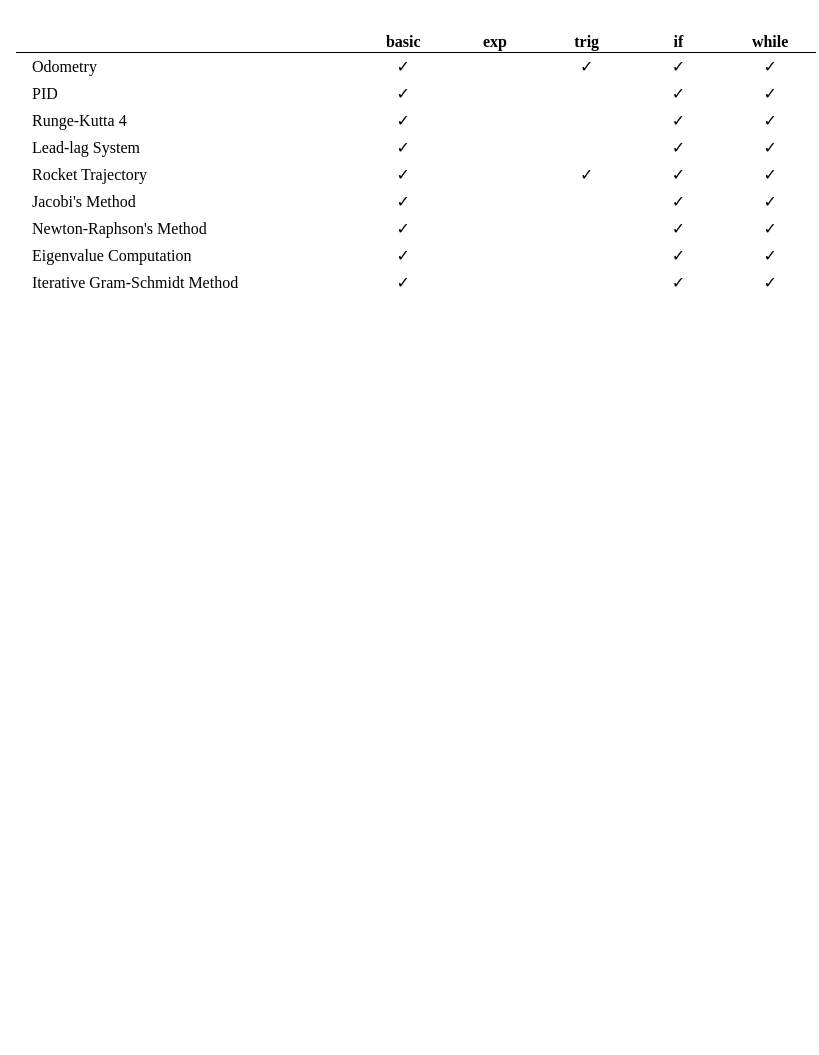
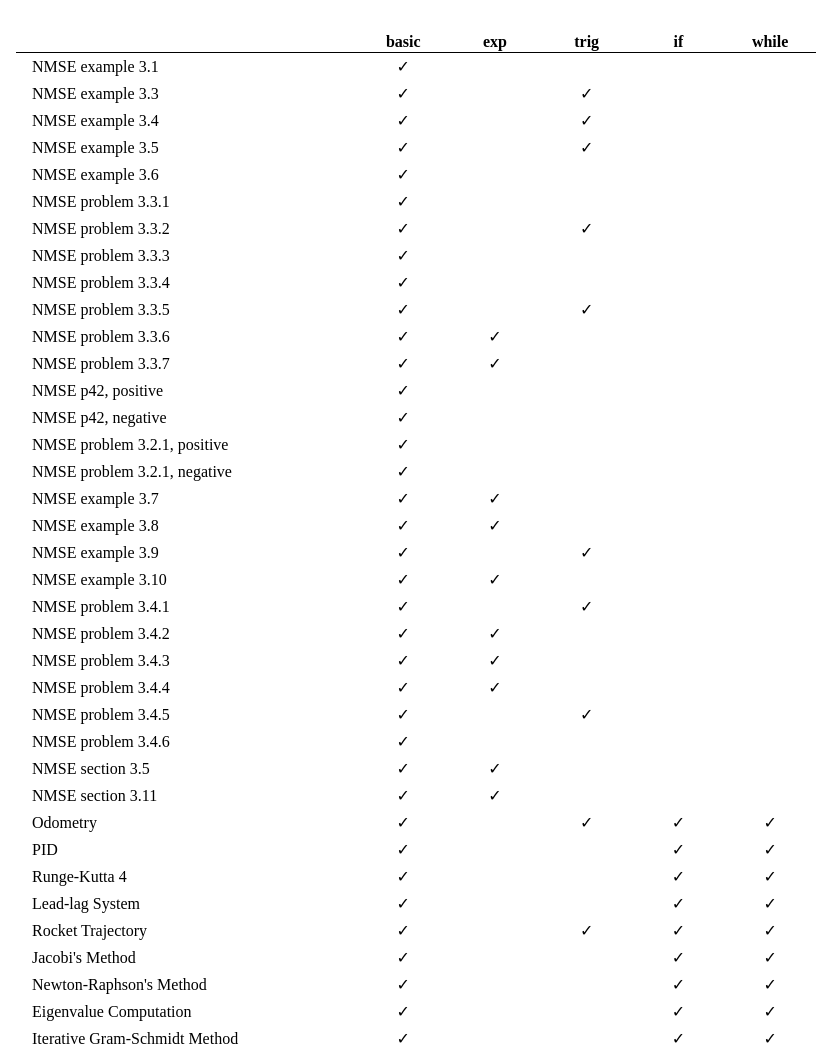
Before and after one commit to FPBench/FPBench, a plain HTML site: page table.html in a window 1280 px wide. Shown: the whole page, without its empty margins (224-1043 px from the left). Before the commit the page ends 800 px from the top, so only its background shows below. Drawn offline with Linux system fonts and the light colour scheme.

Commit message:
Added the Hamming tests, updated table.

```diff
--- a/table.html
+++ b/table.html
@@ -8,6 +8,34 @@
 <body>
   <table>
   <tr><th></th><th>basic</th><th>exp</th><th>trig</th><th>if</th><th>while</th></tr>
+  <tr><td>NMSE example 3.1</td><td>✓</td><td></td><td></td><td></td><td></td></tr>
+  <tr><td>NMSE example 3.3</td><td>✓</td><td></td><td>✓</td><td></td><td></td></tr>
+  <tr><td>NMSE example 3.4</td><td>✓</td><td></td><td>✓</td><td></td><td></td></tr>
+  <tr><td>NMSE example 3.5</td><td>✓</td><td></td><td>✓</td><td></td><td></td></tr>
+  <tr><td>NMSE example 3.6</td><td>✓</td><td></td><td></td><td></td><td></td></tr>
+  <tr><td>NMSE problem 3.3.1</td><td>✓</td><td></td><td></td><td></td><td></td></tr>
+  <tr><td>NMSE problem 3.3.2</td><td>✓</td><td></td><td>✓</td><td></td><td></td></tr>
+  <tr><td>NMSE problem 3.3.3</td><td>✓</td><td></td><td></td><td></td><td></td></tr>
+  <tr><td>NMSE problem 3.3.4</td><td>✓</td><td></td><td></td><td></td><td></td></tr>
+  <tr><td>NMSE problem 3.3.5</td><td>✓</td><td></td><td>✓</td><td></td><td></td></tr>
+  <tr><td>NMSE problem 3.3.6</td><td>✓</td><td>✓</td><td></td><td></td><td></td></tr>
+  <tr><td>NMSE problem 3.3.7</td><td>✓</td><td>✓</td><td></td><td></td><td></td></tr>
+  <tr><td>NMSE p42, positive</td><td>✓</td><td></td><td></td><td></td><td></td></tr>
+  <tr><td>NMSE p42, negative</td><td>✓</td><td></td><td></td><td></td><td></td></tr>
+  <tr><td>NMSE problem 3.2.1, positive</td><td>✓</td><td></td><td></td><td></td><td></td></tr>
+  <tr><td>NMSE problem 3.2.1, negative</td><td>✓</td><td></td><td></td><td></td><td></td></tr>
+  <tr><td>NMSE example 3.7</td><td>✓</td><td>✓</td><td></td><td></td><td></td></tr>
+  <tr><td>NMSE example 3.8</td><td>✓</td><td>✓</td><td></td><td></td><td></td></tr>
+  <tr><td>NMSE example 3.9</td><td>✓</td><td></td><td>✓</td><td></td><td></td></tr>
+  <tr><td>NMSE example 3.10</td><td>✓</td><td>✓</td><td></td><td></td><td></td></tr>
+  <tr><td>NMSE problem 3.4.1</td><td>✓</td><td></td><td>✓</td><td></td><td></td></tr>
+  <tr><td>NMSE problem 3.4.2</td><td>✓</td><td>✓</td><td></td><td></td><td></td></tr>
+  <tr><td>NMSE problem 3.4.3</td><td>✓</td><td>✓</td><td></td><td></td><td></td></tr>
+  <tr><td>NMSE problem 3.4.4</td><td>✓</td><td>✓</td><td></td><td></td><td></td></tr>
+  <tr><td>NMSE problem 3.4.5</td><td>✓</td><td></td><td>✓</td><td></td><td></td></tr>
+  <tr><td>NMSE problem 3.4.6</td><td>✓</td><td></td><td></td><td></td><td></td></tr>
+  <tr><td>NMSE section 3.5</td><td>✓</td><td>✓</td><td></td><td></td><td></td></tr>
+  <tr><td>NMSE section 3.11</td><td>✓</td><td>✓</td><td></td><td></td><td></td></tr>
   <tr><td>Odometry</td><td>✓</td><td></td><td>✓</td><td>✓</td><td>✓</td></tr>
   <tr><td>PID</td><td>✓</td><td></td><td></td><td>✓</td><td>✓</td></tr>
   <tr><td>Runge-Kutta 4</td><td>✓</td><td></td><td></td><td>✓</td><td>✓</td></tr>
```
Also changed, not shown: 2 other files.
